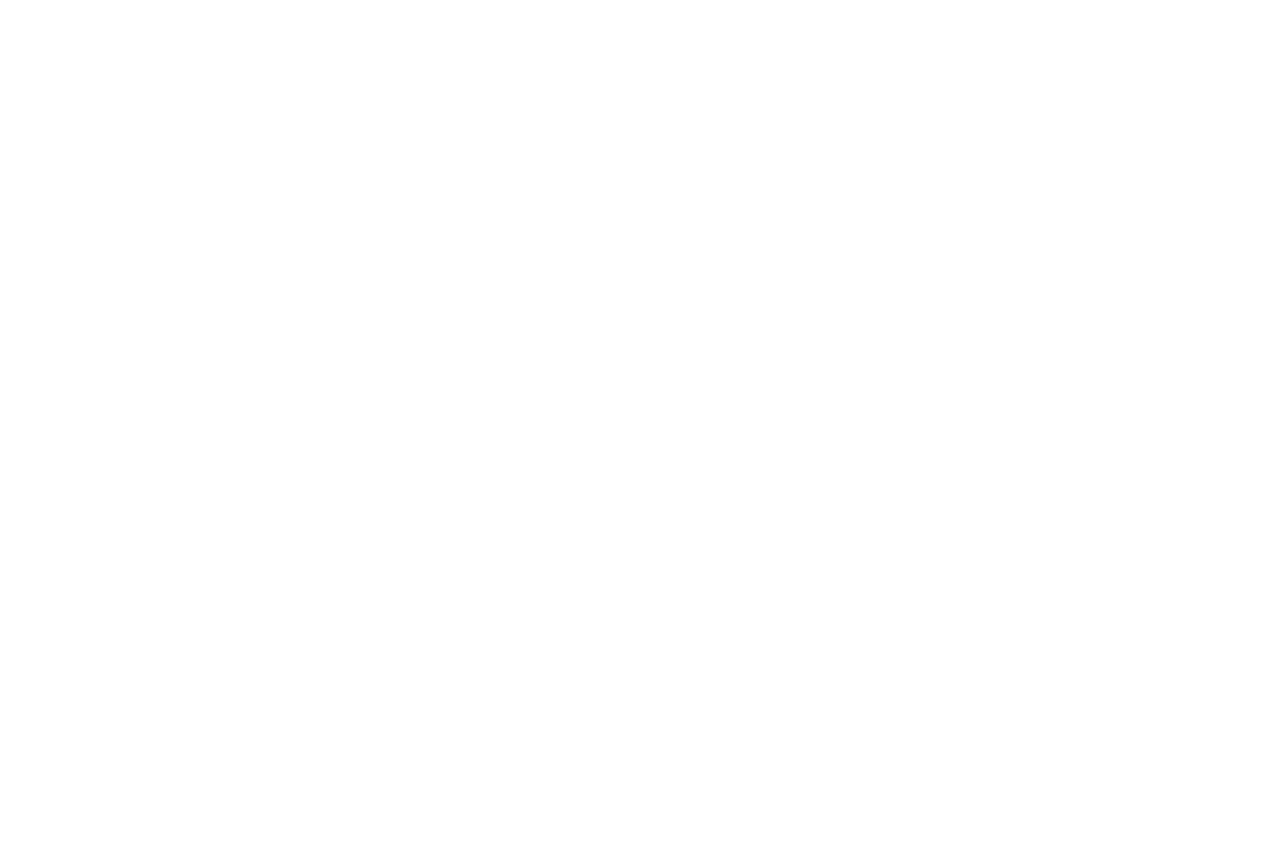
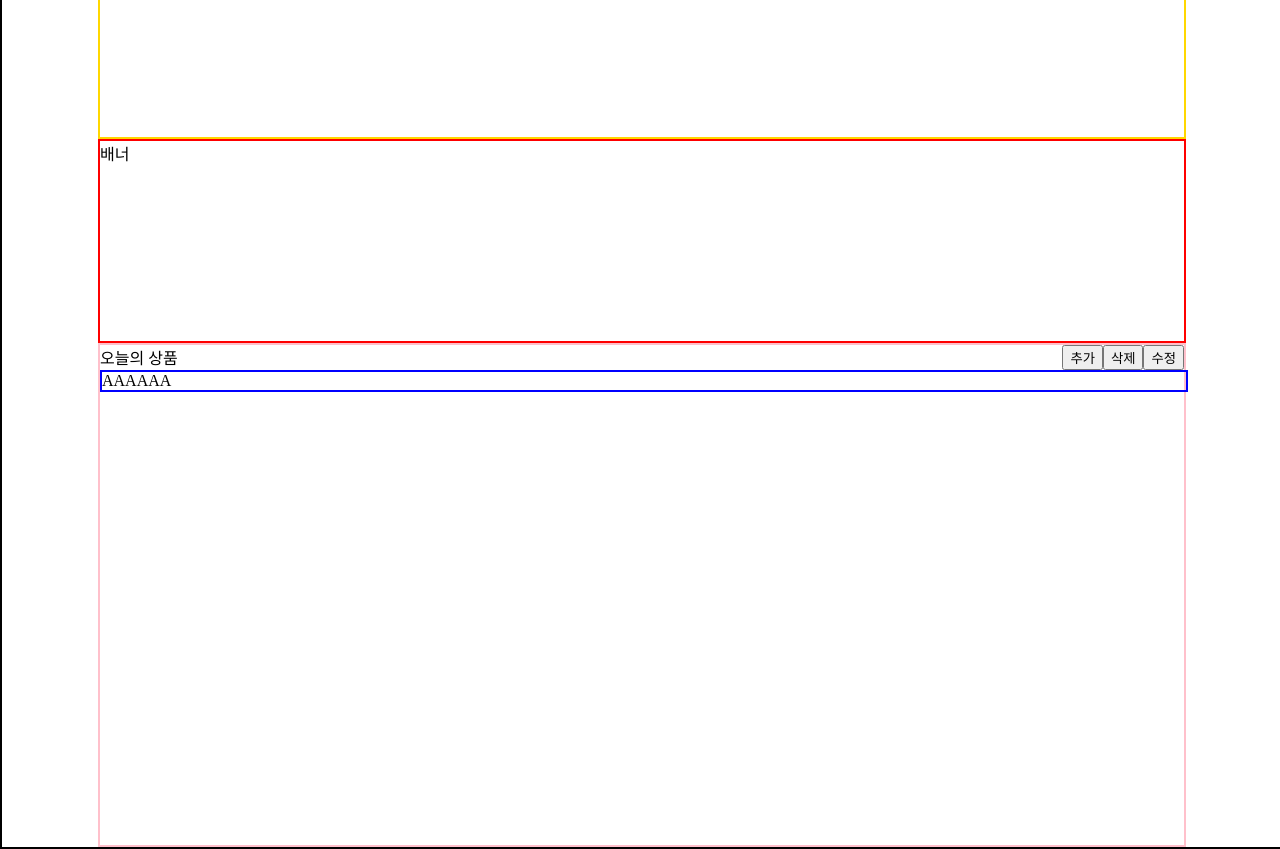
Before and after one commit to ejPark43/2024_Summer_WebCamp, a React (Create React App) app: page / in a window 1280 px wide. Shown: the part 360-1209 px from the top of the page. Before the commit the page ends 800 px from the top, so only its background shows below. Built offline with nearby package versions, Linux system fonts and the light colour scheme.

Commit message:
style: 대강의 컴포넌트 위치 설정, UI 설정

```diff
--- /dev/null
+++ b/src/components/BodyContent.jsx
@@ -0,0 +1,49 @@
+import React from "react";
+import styled from "styled-components";
+import Products from "./Products";
+function BodyContent() {
+  return (
+    <div>
+      <MainBody>
+        <div className="body-center">
+          <Slider>캐러셀</Slider>
+          <Banner>배너</Banner>
+          <Products />
+        </div>
+        {/* <ProductsBody>aa</ProductsBody> */}
+      </MainBody>
+    </div>
+  );
+}
+
+export default BodyContent;
+
+const MainBody = styled.div`
+  display: flex;
+  border: 2px solid black;
+  align-items: center;
+  flex-direction: column;
+
+  .body-center {
+    display: flex;
+    width: 85%;
+
+    flex-direction: column;
+  }
+`;
+const Slider = styled.div`
+  display: flex;
+  border: 2px solid gold;
+  height: 300px;
+`;
+const Banner = styled.div`
+  display: flex;
+  border: 2px solid red;
+  height: 200px;
+`;
+// const ProductsBody = styled.div`
+//   display: flex;
+//   border: 1px solid blue;
+
+//   height: 50vh;
+// `;
--- a/src/components/Header.jsx
+++ b/src/components/Header.jsx
@@ -73,7 +73,7 @@ const HeaderBottom = styled.div`
     height: 60%;
     border: 2px solid pink;
     align-items: center;
-    justify-content: space-evenly; // <<<<<<< 나중에 수정 -> margin으로...
+    justify-content: space-between; // <<<<<<< 나중에 수정 -> margin으로...
   }
   .header-bottom-hamburger-btn {
     display: flex;
--- /dev/null
+++ b/src/components/Products.jsx
@@ -0,0 +1,40 @@
+import styled from "styled-components";
+import React from "react";
+
+function Products() {
+  return (
+    <div>
+      <ProductsArea>
+        <ProductsHeader>
+          오늘의 상품
+          <div className="product-crud">
+            <button>추가</button>
+            <button>삭제</button>
+            <button>수정</button>
+          </div>
+        </ProductsHeader>
+        <ProductCards>AAAAAA</ProductCards>
+      </ProductsArea>
+    </div>
+  );
+}
+
+export default Products;
+
+const ProductsArea = styled.div`
+  display: flex;
+  flex-direction: column;
+  border: 2px solid pink;
+  height: 500px; /// << 임시 크기. 나중에 변환...
+`;
+const ProductsHeader = styled.div`
+  display: flex;
+  /* flex-direction: row; */
+  justify-content: space-between;
+`;
+
+const ProductCards = styled.div`
+  display: flex;
+  border: 2px solid blue;
+  width: 100%;
+`;
--- a/src/pages/MainPage.jsx
+++ b/src/pages/MainPage.jsx
@@ -1,9 +1,11 @@
 import React from "react";
 import Header from "../components/Header";
+import BodyContent from "../components/BodyContent";
 function MainPage() {
   return (
     <div>
       <Header />
+      <BodyContent />
     </div>
   );
 }
```
